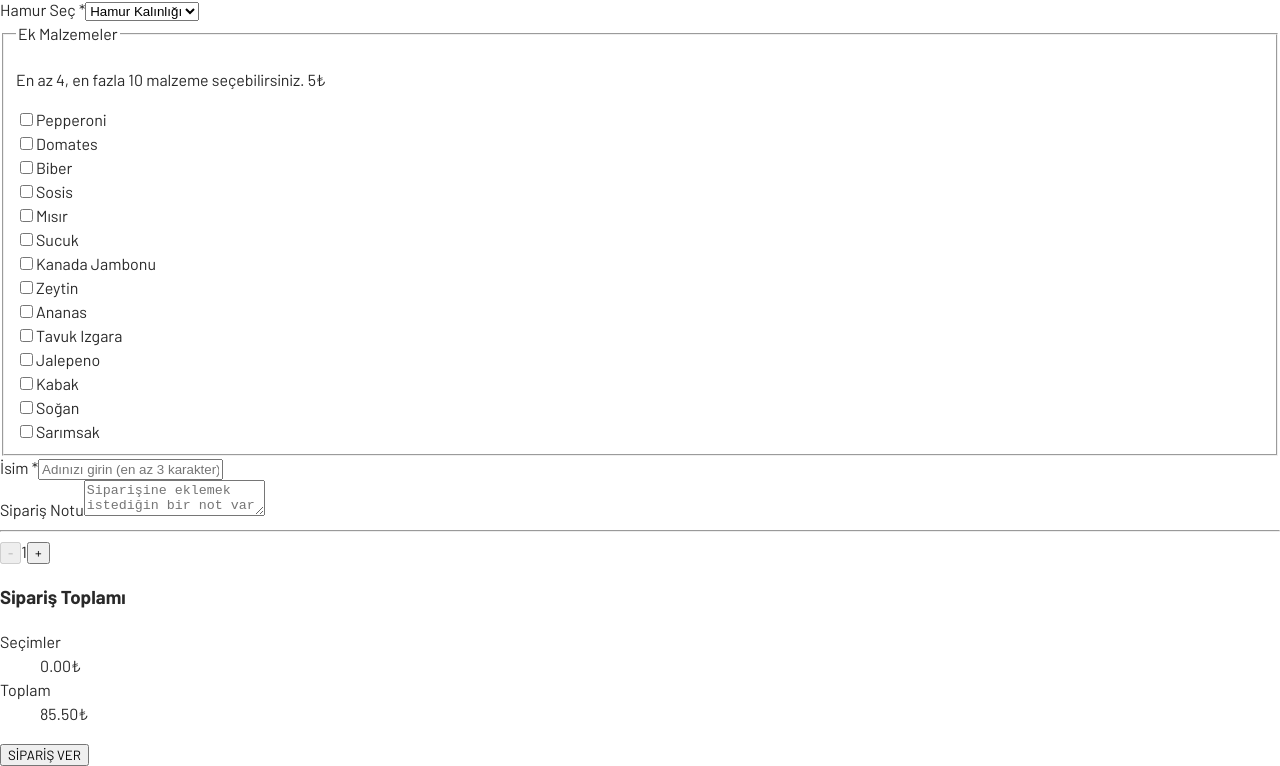
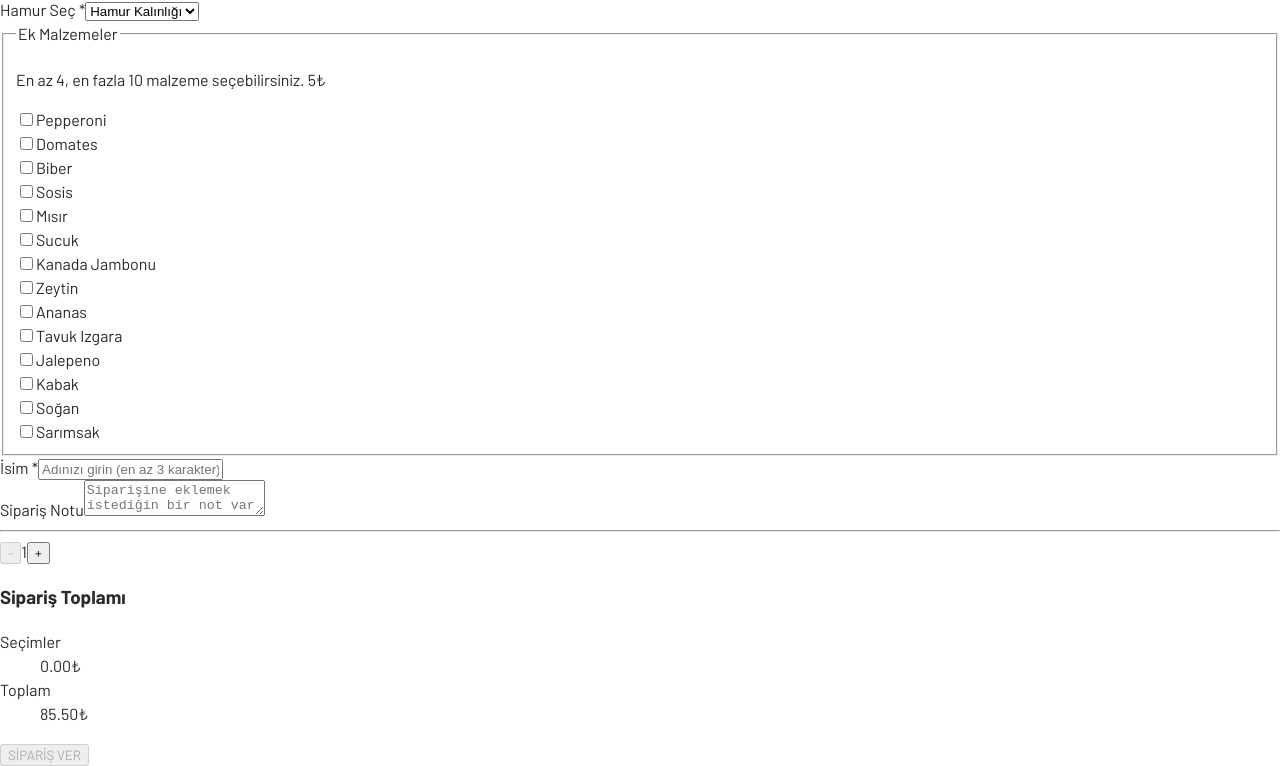
Before and after one commit to sinembaglar/fsweb-s8-challenge-pizza, a React (Vite) app: page /siparis in a window 1280 px wide. Shown: the part 470-1236 px from the top of the page. Built offline with nearby package versions, Linux system fonts and the light colour scheme; a web font is replaced by a local one.

Commit message:
Disable submit until the form is valid

```diff
--- a/src/components/OrderPizza.jsx
+++ b/src/components/OrderPizza.jsx
@@ -62,6 +62,10 @@ export default function OrderPizza() {
   const secimlerFiyati = form.malzemeler.length * MALZEME_FIYATI * adet
   const toplamFiyat = PIZZA_FIYATI * adet + secimlerFiyati
 
+  const isFormValid = ['isim', 'boyut', 'hamur', 'malzemeler'].every((name) =>
+    isFieldValid(name, form[name]),
+  )
+
   function handleChange(event) {
     const { name, value, type, checked } = event.target
 
@@ -76,6 +80,14 @@ export default function OrderPizza() {
     if (name in errorMessages) {
       setErrors((prev) => ({ ...prev, [name]: !isFieldValid(name, newValue) }))
     }
+  }
+
+  function handleSubmit(event) {
+    event.preventDefault()
+    if (!isFormValid) return
+
+    const siparis = { ...form, adet, toplam: toplamFiyat }
+    console.log(siparis)
   }
 
   return (
@@ -107,7 +119,7 @@ export default function OrderPizza() {
           </p>
         </section>
 
-        <form>
+        <form onSubmit={handleSubmit}>
           <div>
             <fieldset>
               <legend>
@@ -261,7 +273,9 @@ export default function OrderPizza() {
                   </div>
                 </dl>
               </section>
-              <button type="submit">SİPARİŞ VER</button>
+              <button type="submit" disabled={!isFormValid}>
+                SİPARİŞ VER
+              </button>
             </div>
           </div>
         </form>
```
